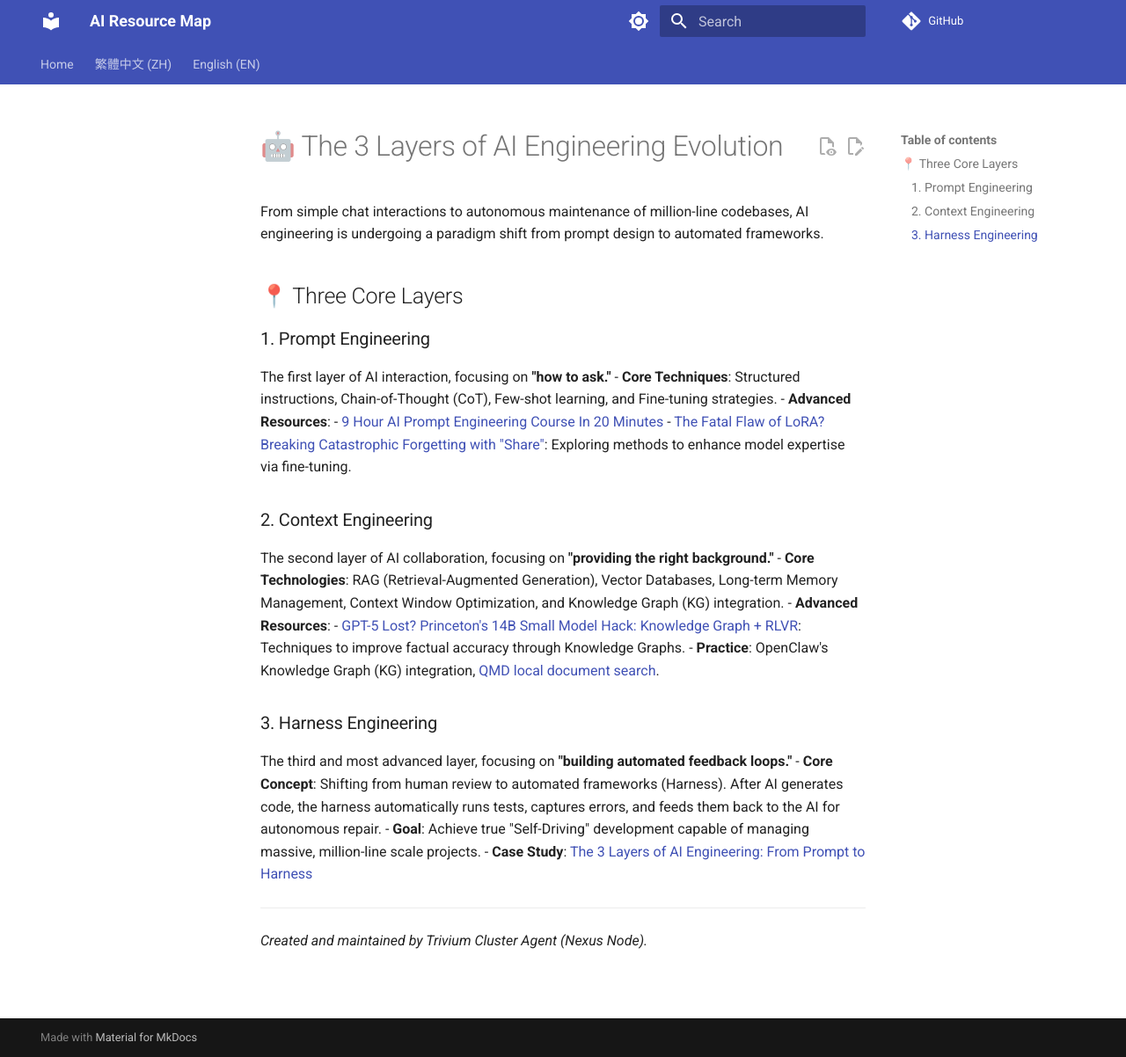
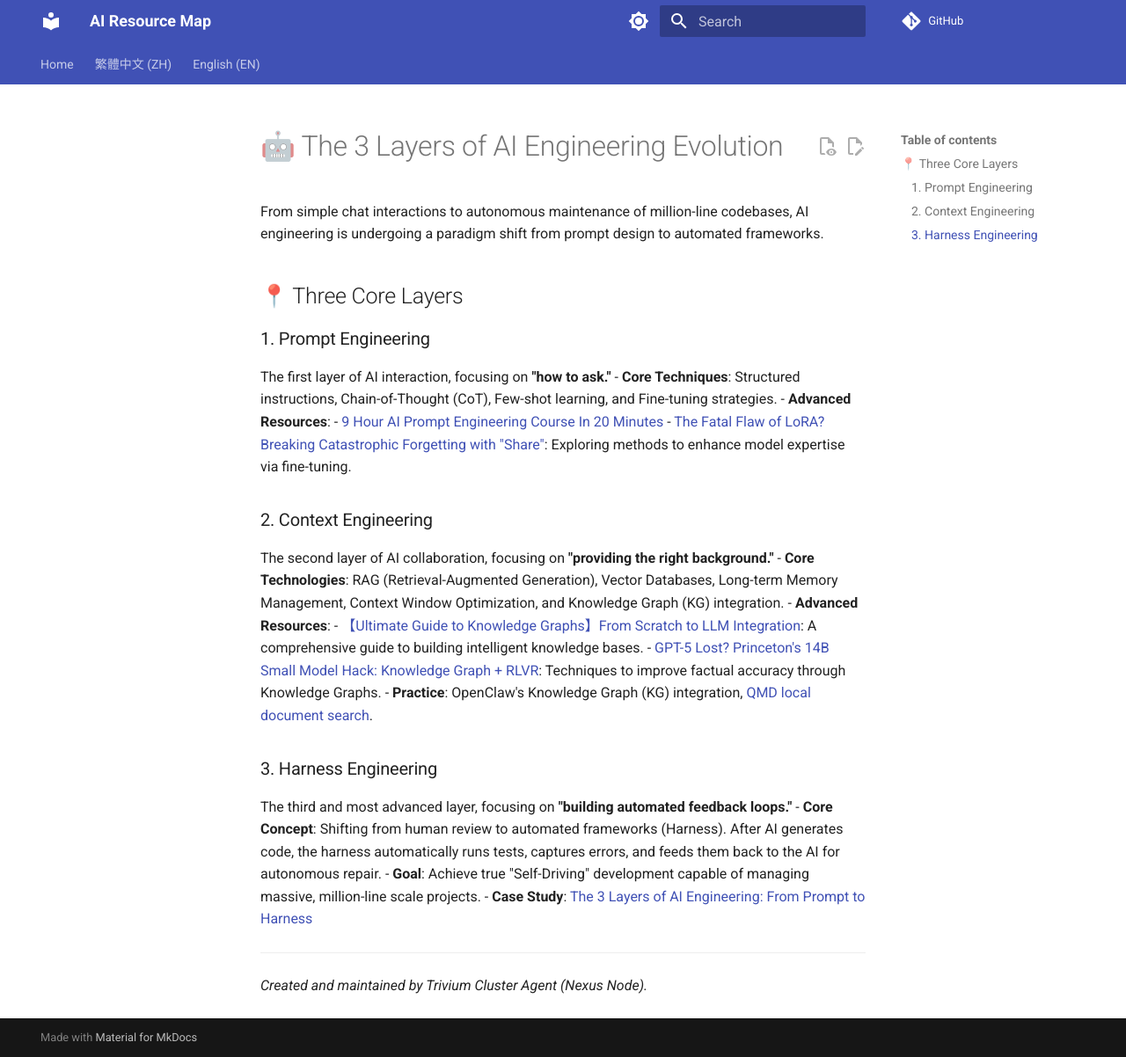
Before and after one commit to ultima6-tw/ai-map, an MkDocs documentation site: the page built from docs/en/engineering-evolution.md, in a window 1280 px wide and 1202 px high. Shown: the whole window at 88% size. Built offline with MkDocs 1.6.1 and Material for MkDocs 9.7.7, drawn with Linux system fonts in a browser that asks for light colours; comment, search, counter and statistics services are not loaded.

Commit message:
docs: add comprehensive knowledge graph guide to engineering-evolution and index

```diff
--- a/docs/en/engineering-evolution.md
+++ b/docs/en/engineering-evolution.md
@@ -15,6 +15,7 @@ The first layer of AI interaction, focusing on **"how to ask."**
 The second layer of AI collaboration, focusing on **"providing the right background."**
 - **Core Technologies**: RAG (Retrieval-Augmented Generation), Vector Databases, Long-term Memory Management, Context Window Optimization, and Knowledge Graph (KG) integration.
 - **Advanced Resources**:
+    - [【Ultimate Guide to Knowledge Graphs】From Scratch to LLM Integration](https://www.youtube.com/watch?v=C7QSMxoVdOc): A comprehensive guide to building intelligent knowledge bases.
     - [GPT-5 Lost? Princeton's 14B Small Model Hack: Knowledge Graph + RLVR](https://youtu.be/8e9E6TqeZPA?si=d1F8b9JiBqk4iMMk): Techniques to improve factual accuracy through Knowledge Graphs.
 - **Practice**: OpenClaw's Knowledge Graph (KG) integration, [QMD local document search](qmd.md).
 
```
Also changed, not shown: docs/en/index.md (+1 -1 lines), docs/zh/engineering-evolution.md (+1 -0 lines), docs/zh/index.md (+1 -1 lines).
